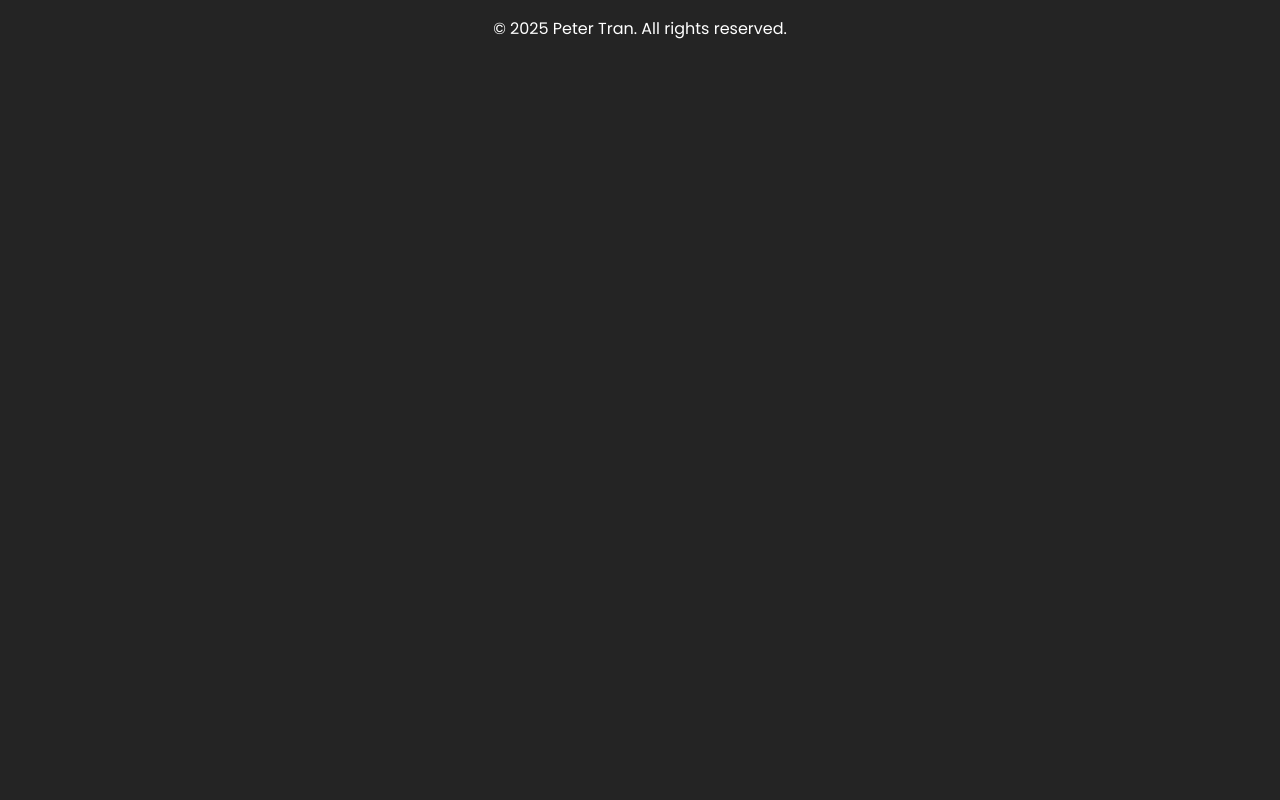
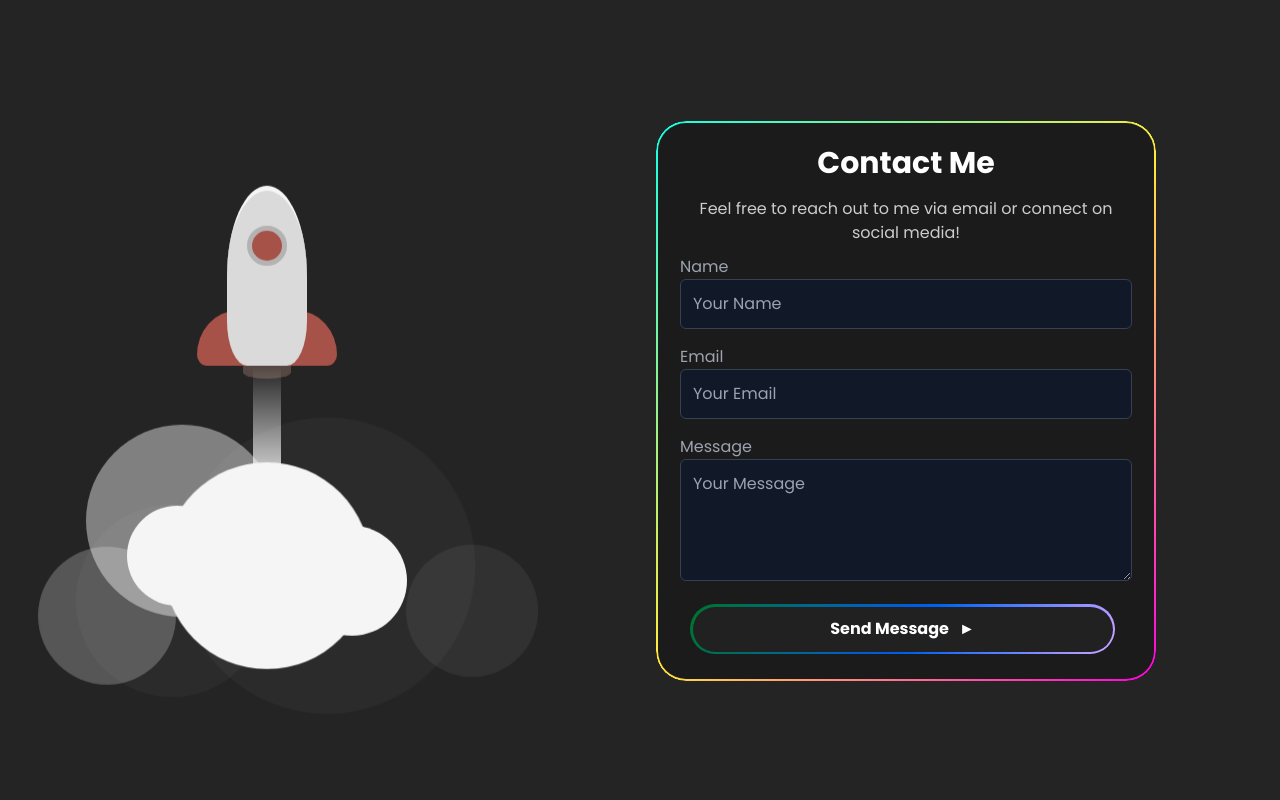
Before and after one commit to aeMyst/Portfolio2, a React (Vite) app in the folder my-portfolio/: page / in a window 1280 px wide. Shown: the part 6320-7120 px from the top of the page. Before the commit the page ends 6377 px from the top, so only its background shows below. Built offline with nearby package versions, Linux system fonts and the light colour scheme.

Commit message:
contact me section

```diff
--- a/my-portfolio/src/App.jsx
+++ b/my-portfolio/src/App.jsx
@@ -1,10 +1,13 @@
 import React from 'react';
+
 import Home from './pages/Home';
 import Introduction from './pages/Introduction';
 import HistorySection from './pages/History';
 import Projects from './pages/Projects';
 import Header from './pages/Header';
+import Contact from './pages/Contact';
 import Footer from './pages/Footer';
+
 import AnimatedSection from './setup/ScrollAnimation';
 import StarsCanvas from './setup/Stars';
 
@@ -41,6 +44,11 @@ const App = () => {
                 <Projects />
               </AnimatedSection>
             </div>
+            <div className="mb-16 sm:mb-20 md:mb-24">
+              <animatedSection>
+                <Contact />
+              </animatedSection>
+            </div>
           </div>
         </main>
 
--- /dev/null
+++ b/my-portfolio/src/elements/Contact.css
@@ -0,0 +1,274 @@
+/* Contact Card Styling */
+.contact-container {
+    width: 100%;
+  }
+
+  /* Rocket Container */
+  .rocket-container {
+    width: 100%;
+    position: relative;
+    display: flex;
+    justify-content: center;
+    align-items: center;
+  }
+
+  .rocket {
+    position: relative;
+    width: 80px;
+    animation: bounce 0.5s infinite;
+  }
+
+  .rocket .rocket-body {
+    width: 80px;
+  }
+
+  .rocket .rocket-body .body {
+    background-color: #dadada;
+    height: 180px;
+    border-top-right-radius: 100%;
+    border-top-left-radius: 100%;
+    border-bottom-left-radius: 50%;
+    border-bottom-right-radius: 50%;
+    border-top: 5px solid #f5f5f5;
+  }
+
+  .rocket .rocket-body:before {
+    content: '';
+    position: absolute;
+    left: calc(50% - 24px);
+    width: 48px;
+    height: 13px;
+    background-color: #554842;
+    bottom: -13px;
+    border-bottom-right-radius: 60%;
+    border-bottom-left-radius: 60%;
+  }
+
+  .rocket .window {
+    position: absolute;
+    width: 40px;
+    height: 40px;
+    border-radius: 100%;
+    background-color: #a75248;
+    left: calc(50% - 20px);
+    top: 40px;
+    border: 5px solid #b4b2b2;
+  }
+
+  .rocket .fin {
+    position: absolute;
+    z-index: -100;
+    height: 55px;
+    width: 50px;
+    background-color: #a75248;
+  }
+
+  .rocket .fin-left {
+    left: -30px;
+    top: calc(100% - 55px);
+    border-top-left-radius: 80%;
+    border-bottom-left-radius: 20%;
+  }
+
+  .rocket .fin-right {
+    right: -30px;
+    top: calc(100% - 55px);
+    border-top-right-radius: 80%;
+    border-bottom-right-radius: 20%;
+  }
+
+  .rocket .exhaust-flame {
+    position: absolute;
+    top: 90%;
+    width: 28px;
+    background: linear-gradient(to bottom, transparent 10%, #f5f5f5 100%);
+    height: 150px;
+    left: calc(50% - 14px);
+    animation: exhaust 0.2s infinite;
+  }
+
+  .rocket .exhaust-fumes li {
+    width: 60px;
+    height: 60px;
+    background-color: #f5f5f5;
+    list-style: none;
+    position: absolute;
+    border-radius: 100%;
+  }
+
+  .rocket .exhaust-fumes li:first-child {
+    width: 200px;
+    height: 200px;
+    bottom: -300px;
+    animation: fumes 5s infinite;
+  }
+
+  .rocket .exhaust-fumes li:nth-child(2) {
+    width: 150px;
+    height: 150px;
+    left: -120px;
+    top: 260px;
+    animation: fumes 3.2s infinite;
+  }
+
+  .rocket .exhaust-fumes li:nth-child(3) {
+    width: 120px;
+    height: 120px;
+    left: -40px;
+    top: 330px;
+    animation: fumes 3s 1s infinite;
+  }
+
+  .rocket .exhaust-fumes li:nth-child(4) {
+    width: 100px;
+    height: 100px;
+    left: -170px;
+    animation: fumes 4s 2s infinite;
+    top: 380px;
+  }
+
+  .rocket .exhaust-fumes li:nth-child(5) {
+    width: 130px;
+    height: 130px;
+    left: -120px;
+    top: 350px;
+    animation: fumes 5s infinite;
+  }
+
+  .rocket .exhaust-fumes li:nth-child(6) {
+    width: 200px;
+    height: 200px;
+    left: -60px;
+    top: 280px;
+    animation: fumes2 10s infinite;
+  }
+
+  .rocket .exhaust-fumes li:nth-child(7) {
+    width: 100px;
+    height: 100px;
+    left: -100px;
+    top: 320px;
+  }
+
+  .rocket .exhaust-fumes li:nth-child(8) {
+    width: 110px;
+    height: 110px;
+    left: 70px;
+    top: 340px;
+  }
+
+  .rocket .exhaust-fumes li:nth-child(9) {
+    width: 90px;
+    height: 90px;
+    left: 200px;
+    top: 380px;
+    animation: fumes 20s infinite;
+  }
+
+  @keyframes fumes {
+    50% {
+      transform: scale(1.5);
+      background-color: transparent;
+    }
+
+    51% {
+      transform: scale(0.8);
+    }
+
+    100% {
+      background-color: #f5f5f5;
+      transform: scale(1);
+    }
+  }
+
+  @keyframes bounce {
+    0% {
+      transform: translate3d(0px, 0px, 0);
+    }
+
+    50% {
+      transform: translate3d(0px, -4px, 0);
+    }
+
+    100% {
+      transform: translate3d(0px, 0px, 0);
+    }
+  }
+
+  @keyframes exhaust {
+    0% {
+      background: linear-gradient(to bottom, transparent 10%, #f5f5f5 100%);
+    }
+
+    50% {
+      background: linear-gradient(to bottom, transparent 8%, #f5f5f5 100%);
+    }
+
+    75% {
+      background: linear-gradient(to bottom, transparent 12%, #f5f5f5 100%);
+    }
+  }
+
+  @keyframes fumes2 {
+    50% {
+      transform: scale(1.1);
+    }
+  }
+
+  @keyframes twinkle {
+    80% {
+      transform: scale(1.1);
+      opacity: 0.7;
+    }
+  }
+
+  .card button {
+    cursor: pointer;
+    width: 425px;
+    height: 50px;
+    border-radius: 100px;
+    border: none;
+    background: linear-gradient(120deg, #833ab4, #fd1d1d, #fcb045);
+    position: relative;
+    z-index: 1;
+    display: flex;
+    align-items: center;
+    justify-content: center;
+    margin-left: 10px;
+    transition: 0.1s;
+    color: white;
+    font-weight: bold;
+    animation: animate 1.5s linear infinite;
+  }
+
+  .card button:active {
+    transform: scale(0.85);
+}
+
+.card button::before {
+    content: "";
+    position: absolute;
+    width: 420px;
+    height: 45px;
+    background-color: #212121;
+    border-radius: 50px;
+    z-index: -1;
+    border: 0px solid rgba(255, 255, 255, 0.411);
+    transition: 0.4s;
+}
+
+.card button:hover::before {
+    width: 0px;
+    height: 0px;
+}
+
+.card button::after {
+    content: "►";
+    padding-left: 10px;
+}
+
+@keyframes animate {
+    100% {
+      filter: hue-rotate(360deg);
+    }
+  }
--- a/my-portfolio/src/elements/MainCard.css
+++ b/my-portfolio/src/elements/MainCard.css
@@ -41,14 +41,9 @@ box-shadow:
   0 0 80px 40px rgba(255, 0, 224, 0.05);
 }
 
-/*
-Replace fixed height with min-height so the card
-can expand naturally.
-*/
 .card.small {
 width: 350px;
 min-height: 350px;
-/* Removed: height: 350px; */
 }
 
 .card.medium-small {
@@ -71,7 +66,12 @@ width: 500px;
 height: 365px;
 }
 
-/* Images inside cards */
+.card.contact {
+  width: 500px;
+  height: 560px;
+
+}
+
 .card img {
 max-width: 100%;
 height: auto;
--- /dev/null
+++ b/my-portfolio/src/pages/Contact.jsx
@@ -0,0 +1,89 @@
+import React from 'react';
+import '../elements/Contact.css';
+import '../elements/MainCard.css';
+
+const ContactMe = () => {
+  return (
+    <section className="min-h-screen bg-transparent text-white flex items-center justify-center p-8">
+      <div className="w-full max-w-6xl flex flex-col lg:flex-row items-center justify-between gap-8">
+        {/* Rocket Container */}
+        <div className="relative w-full lg:w-1/2 flex justify-center items-center"
+             style={{ transform: 'translate(-85px, -125px)' }}>
+          <div className="rocket">
+            <div className="rocket-body">
+              <div className="body"></div>
+              <div className="fin fin-left"></div>
+              <div className="fin fin-right"></div>
+              <div className="window"></div>
+            </div>
+            <div className="exhaust-flame"></div>
+            <ul className="exhaust-fumes">
+              <li></li>
+              <li></li>
+              <li></li>
+              <li></li>
+              <li></li>
+              <li></li>
+              <li></li>
+              <li></li>
+              <li></li>
+            </ul>
+          </div>
+        </div>
+
+        {/* Contact Form */}
+        <div className="w-full lg:w-1/2">
+          <div className="card contact">
+            <h2 className="text-3xl font-bold mb-4 font-poppins">Contact Me</h2>
+            <p className="mb-6 text-gray-300 font-poppins">
+              Feel free to reach out to me via email or connect on social media!
+            </p>
+            <form className="space-y-4 w-full">
+              <div>
+                <label htmlFor="name" className="block text-gray-400 text-left font-poppins">
+                  Name
+                </label>
+                <input
+                  type="text"
+                  id="name"
+                  className="w-full p-3 rounded-md bg-gray-900 text-gray-300 border border-gray-700 focus:outline-none font-poppins"
+                  placeholder="Your Name"
+                />
+              </div>
+              <div>
+                <label htmlFor="email" className="block text-gray-400 text-left font-poppins">
+                  Email
+                </label>
+                <input
+                  type="email"
+                  id="email"
+                  className="w-full p-3 rounded-md bg-gray-900 text-gray-300 border border-gray-700 focus:outline-none font-poppins"
+                  placeholder="Your Email"
+                />
+              </div>
+              <div>
+                <label htmlFor="message" className="block text-gray-400 text-left font-poppins">
+                  Message
+                </label>
+                <textarea
+                  id="message"
+                  rows="4"
+                  className="w-full p-3 rounded-md bg-gray-900 text-gray-300 border border-gray-700 focus:outline-none font-poppins"
+                  placeholder="Your Message"
+                ></textarea>
+              </div>
+              <button
+                type="submit"
+                className="w-full bg-transparent border border-transparent relative overflow-hidden text-white font-bold py-3 rounded-lg font-poppins hover:opacity-90 transition-opacity"
+              >
+                Send Message
+              </button>
+            </form>
+          </div>
+        </div>
+      </div>
+    </section>
+  );
+};
+
+export default ContactMe;
```
